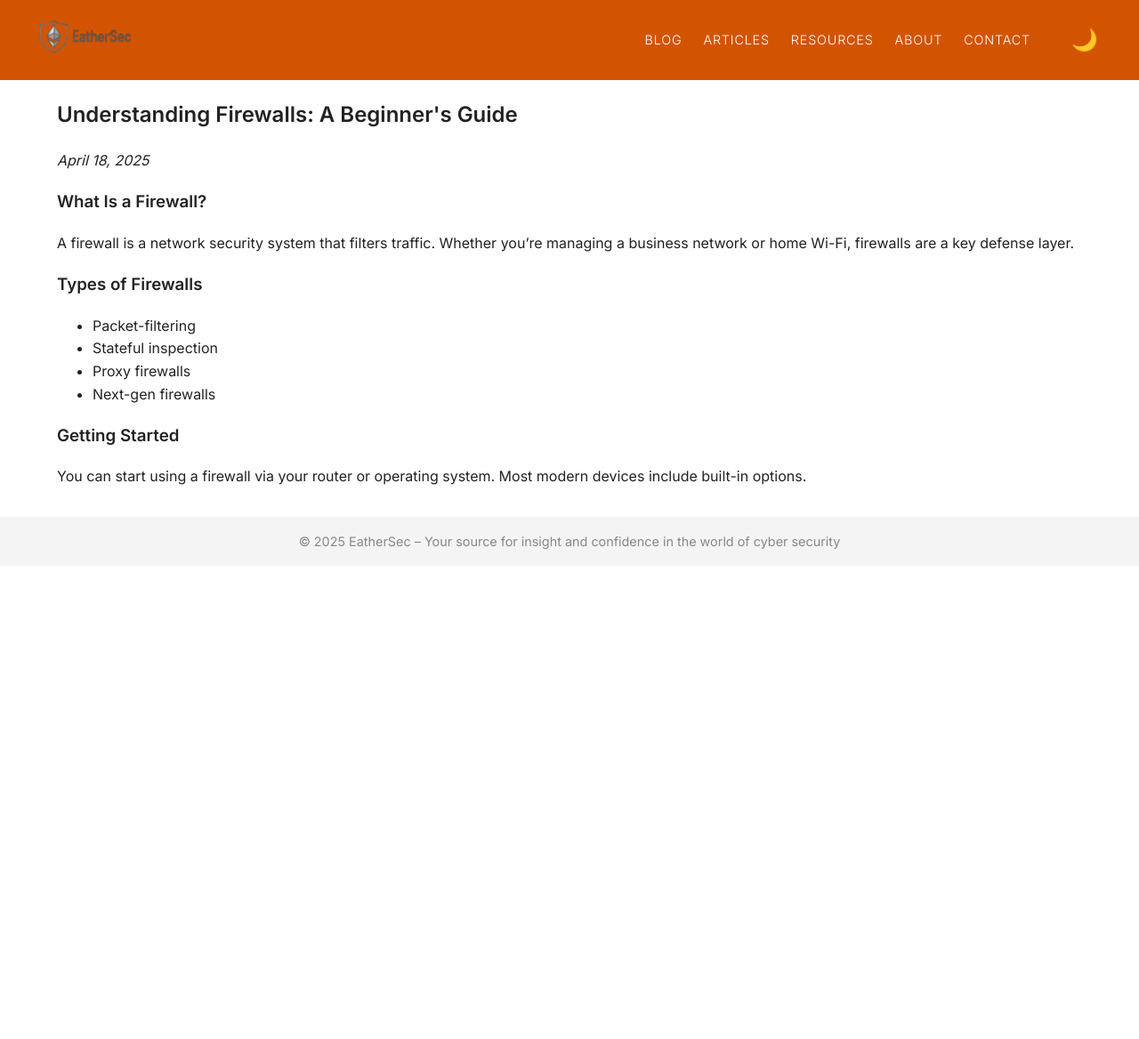
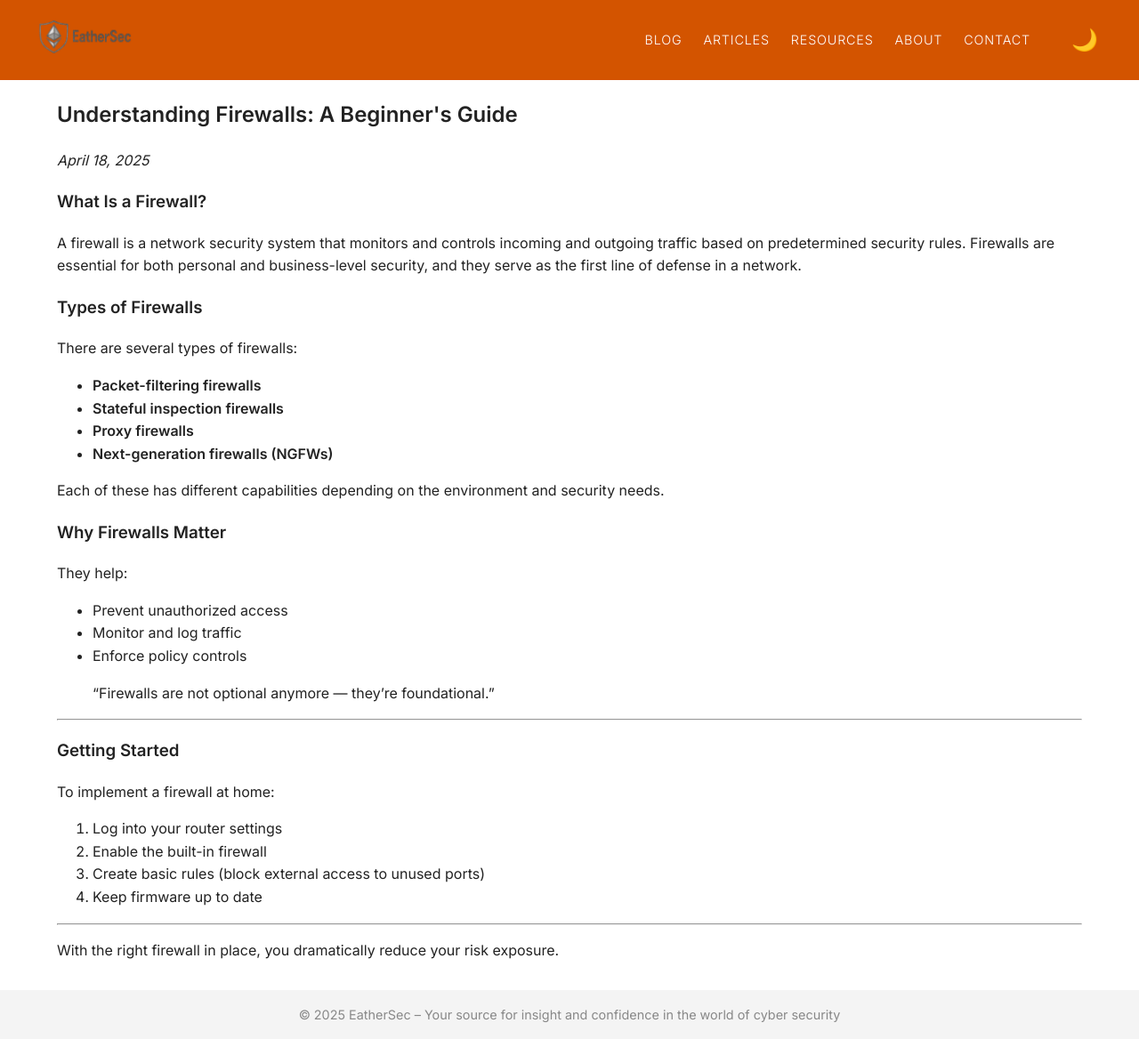
Before and after one commit to espenssk/blogpage, a Jekyll site: the page built from _posts/2025-04-18-understanding-firewalls.md, in a window 1280 px wide. Shown: the whole page at 89% size. Built offline with Jekyll 4.4.1, drawn with Linux system fonts in a browser that asks for light colours; before the commit the page ends 900 px from its top, so only the background shows below that.

Commit message:
Update 2025-04-18-understanding-firewalls.md

```diff
--- a/_posts/2025-04-18-understanding-firewalls.md
+++ b/_posts/2025-04-18-understanding-firewalls.md
@@ -10,15 +10,40 @@ excerpt: >
 
 ### What Is a Firewall?
 
-A firewall is a network security system that filters traffic. Whether you're managing a business network or home Wi-Fi, firewalls are a key defense layer.
+A firewall is a network security system that monitors and controls incoming and outgoing traffic based on predetermined security rules. Firewalls are essential for both personal and business-level security, and they serve as the first line of defense in a network.
 
 ### Types of Firewalls
 
-- Packet-filtering
-- Stateful inspection
-- Proxy firewalls
-- Next-gen firewalls
+There are several types of firewalls:
+
+- **Packet-filtering firewalls**
+- **Stateful inspection firewalls**
+- **Proxy firewalls**
+- **Next-generation firewalls (NGFWs)**
+
+Each of these has different capabilities depending on the environment and security needs.
+
+### Why Firewalls Matter
+
+They help:
+
+- Prevent unauthorized access
+- Monitor and log traffic
+- Enforce policy controls
+
+> "Firewalls are not optional anymore — they're foundational."
+
+---
 
 ### Getting Started
 
-You can start using a firewall via your router or operating system. Most modern devices include built-in options.
+To implement a firewall at home:
+
+1. Log into your router settings
+2. Enable the built-in firewall
+3. Create basic rules (block external access to unused ports)
+4. Keep firmware up to date
+
+---
+
+With the right firewall in place, you dramatically reduce your risk exposure.
```
